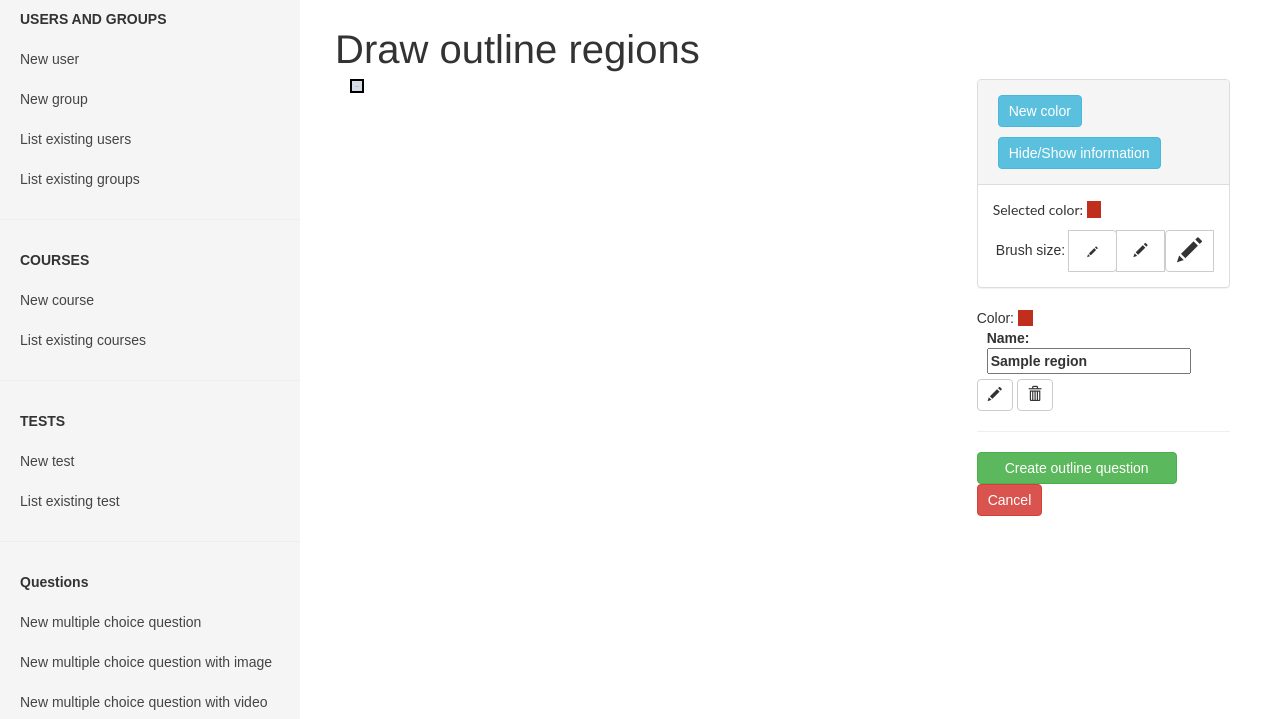
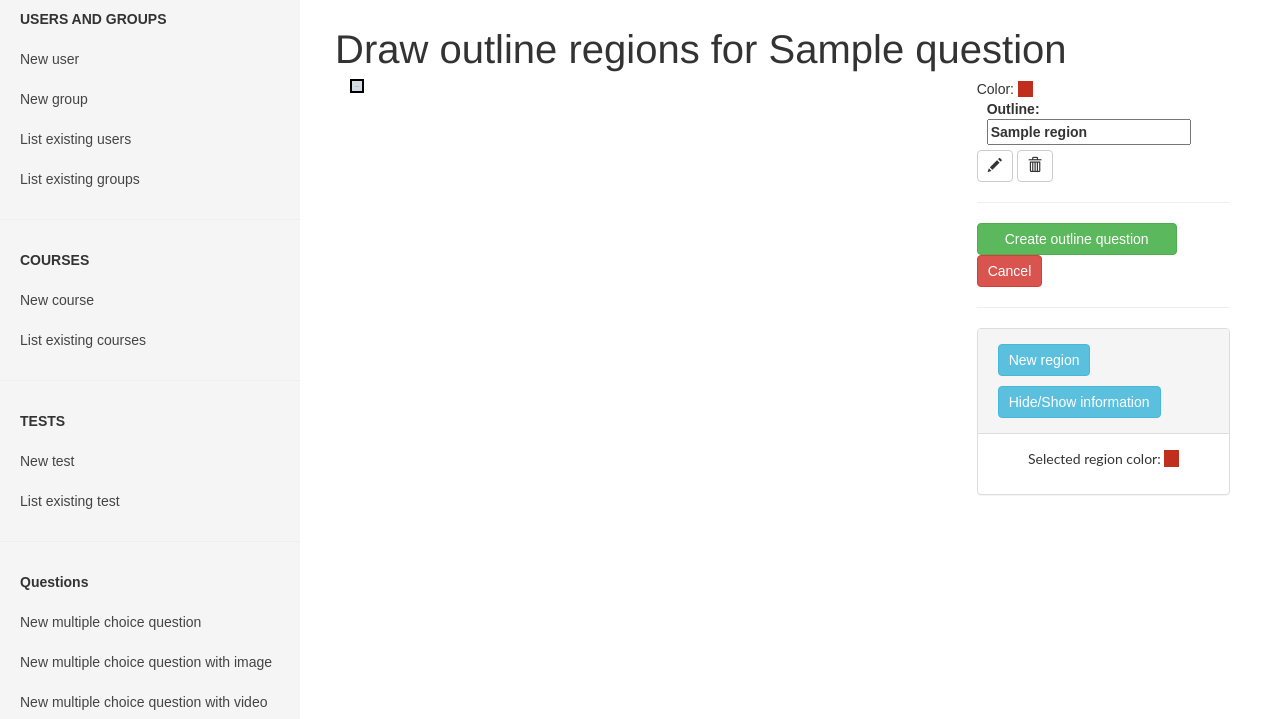
Before and after one commit to kradalby/enigma, a Django app: template src/app/quiz/templates/quiz/admin/draw_outline.html in a window 1280 px wide. Shown: the part 81-800 px from the top of the page. Run offline with Django 3.2, Linux system fonts and the light colour scheme; the template is opened without the code that fills it: most values are stand-ins (such as "Sample title", 1, 10 or a date in 2020); grey boxes marked "Sample" are stand-in pictures; parts of the project's set-up code (start-up, migrations or seed data) failed here and were passed over; some libraries are stand-ins or nearby versions.

Commit message:
Fix several issues

```diff
--- a/src/app/quiz/templates/quiz/admin/draw_outline.html
+++ b/src/app/quiz/templates/quiz/admin/draw_outline.html
@@ -39,10 +39,10 @@
         <button type="button" class="close" data-dismiss="alert" aria-label="Close">
             <span aria-hidden="true">&times;</span>
         </button>
-        <strong>Warning!</strong> Changes will be applied to all tests containing this question.
+        <strong>Warning!</strong> This question is in active use. Changes will be applied to all tests containing this question.
     </div>
     {% endif %}
-    <h1>Draw outline regions</h1>
+    <h1>Draw outline regions for {{ question }}</h1>
 </div>
 <div id="left-column" class="col-md-8">
     <div id="canvasDiv"></div>
@@ -50,11 +50,28 @@
 <div id="right-column" class="col-md-4">
     <div class="alert alert-danger fade in" id="max-colors-error" style="display:none;">
         <button type="button" class="close">×</button>
-        You can't add any more colors.
+        You can't add any more regions.
     </div>
+
+    <form action="" method="post" enctype="multipart/form-data">
+        {% csrf_token %}
+        <div id="form-div">
+        </div>
+        <hr/>
+        <input type="hidden" name="hidden-image-data" id="hidden-image-data" />
+        <input type="submit" class="btn btn-success" style="min-width: 200px;" value="Create outline question" />
+        {% if test %}
+            <a href="{% url 'admin_add_questions_to_test' test.id %}" class="btn btn-danger">Cancel</a>
+        {% else %}
+            <a href="{% url 'admin_list_questions' %}" class="btn btn-danger">Cancel</a>
+        {% endif %}
+    </form>
+
+    <hr/>
+
     <div class="panel panel-default">
         <div class="panel-heading">
-            <button type="button" class="pull-left btn btn-info" onclick="addColor()">New color</button>
+            <button type="button" class="pull-left btn btn-info" onclick="addColor()">New region</button>
             <button data-toggle="collapse" data-target="#collapsable" class="pull-left btn btn-info">Hide/Show information</button>
             <div class="clearfix"></div>
         </div>
@@ -67,7 +84,7 @@
                     While taking the test, the user will not see the different regions.
                 </p>
                 <p>
-                    The user scores at this question if s/he correctly selects a pixel from the region in question.
+                    The user scores at this question based on how close s/he draws to the region in question.
                 </p>
                 <table class="table text-left">
                     <tr>
@@ -83,51 +100,22 @@
                         <td>Clear color</td>
                     </tr>
                     <tr>
-                        <td>Name</td>
-                        <td>Appears in the test as "Select &lt;Name&gt;"</td>
+                        <td>Outline</td>
+                        <td>Appears in the test as "Outline &lt;Outline&gt;"</td>
                     </tr>
                 </table>
                 <hr/>
             </div>
-            <div class="text-left">
-                <p class="pull-left">
-                    Selected color:
+            <div class="text-center">
+                <p>
+                    Selected region color:
                     <span id="selected-color" style='background-color:#abcdef'>
                         &nbsp;&nbsp;&nbsp;&nbsp;
                     </span>
                 </p>
-                <div class="pull-right">
-                    Brush size:
-                    <div class="btn-group">
-                        <button style="width: 3.5em; height: 3em;" type='button' class='btn btn-default pull-right' onclick='drawRegions.setLineWidth(15)'>
-                            <span style="font-size: 1.75em;" class='glyphicon glyphicon-pencil'></span>
-                        </button>
-                        <button style="width: 3.5em; height: 3em;" type='button' class='btn btn-default pull-right' onclick='drawRegions.setLineWidth(10)'>
-                            <span style="font-size: 1.0em;" class='glyphicon glyphicon-pencil'></span>
-                        </button>
-                        <button style="width: 3.5em; height: 3em;" type='button' class='btn btn-default pull-right' onclick='drawRegions.setLineWidth(5)'>
-                            <span style="font-size: 0.75em;" class='glyphicon glyphicon-pencil'></span>
-                        </button>
-                    </div>
-                </div>
             </div>
         </div>
     </div>
-
-    <form action="" method="post" enctype="multipart/form-data">
-        {% csrf_token %}
-        <div id="form-div">
-
-        </div>
-        <hr/>
-        <input type="hidden" name="hidden-image-data" id="hidden-image-data" />
-        <input type="submit" class="btn btn-success" style="min-width: 200px;" value="Create outline question" />
-        {% if test %}
-            <a href="{% url 'admin_add_questions_to_test' test.id %}" class="btn btn-danger">Cancel</a>
-        {% else %}
-            <a href="{% url 'admin_list_questions' %}" class="btn btn-danger">Cancel</a>
-        {% endif %}
-    </form>
 </div>
 {% endblock %}
 
@@ -165,7 +153,7 @@
         "    <div>" +
         "        Color: <span style='background-color:{1}'>&nbsp;&nbsp;&nbsp;&nbsp;</span>" +
         "        <label for='region{0}'>" +
-        "            Name:" +
+        "            Outline:" +
         "            <input type='text' name='{1}' id='region{0}' value='{2}'/>" +
         "        </label>" +
         "        <button type='button' class='btn btn-default' onclick='setColor({0})'>" +
--- a/src/static/js/draw-regions.js
+++ b/src/static/js/draw-regions.js
@@ -5,7 +5,7 @@ var drawRegions = (function () {
 		context,
 		canvasWidth,
 		canvasHeight,
-        lineWidth = 5,
+        lineWidth = 1,
         colors = [],
 		rgbColors = [],
 		originalImage,
```
Also changed, not shown: src/app/quiz/templates/quiz/admin/draw_landmark.html (+27 -24 lines), src/app/quiz/templates/quiz/site/single_test.html (+6 -6 lines).
